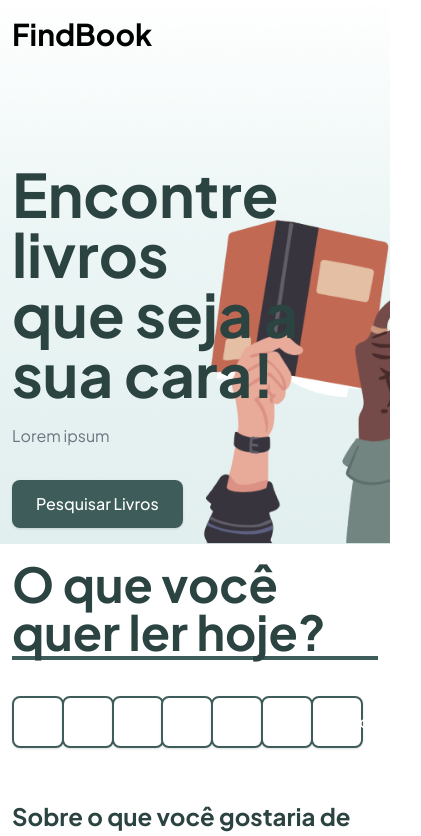
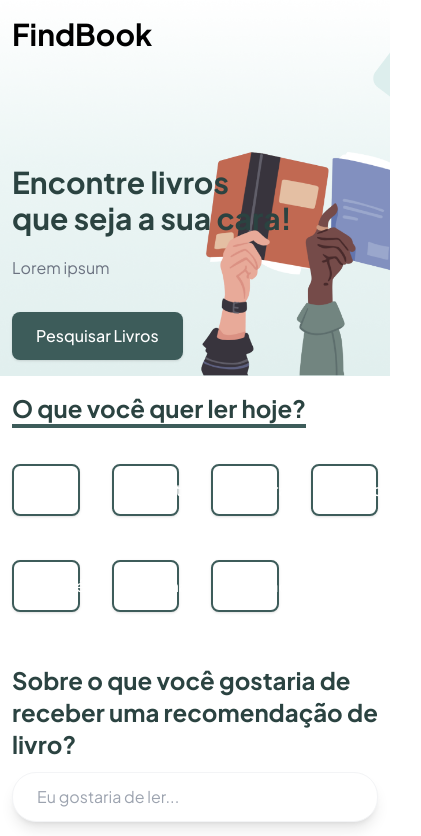
Before and after one commit to humbertoromanojr/hero-code, a React (Vite) app in the folder frontend/: page / in a window 390 px wide. Shown: the top 836 px of the page, 421 px wide, since content can reach past the window. Built offline with nearby package versions, Linux system fonts and the light colour scheme.

Commit message:
Settings responsive

```diff
--- a/frontend/src/components/Header/Header.tsx
+++ b/frontend/src/components/Header/Header.tsx
@@ -12,7 +12,7 @@ export default function Header() {
       <Container>
         <HeaderTitle />
         <div className="mt-28">
-          <p className="text-6xl font-bold text-evergreen">
+          <p className="md:text-6xl text-3xl font-bold text-evergreen">
             Encontre livros <br /> que seja a sua cara!
           </p>
           <p className="my-5 text-gray-500">Lorem ipsum</p>
--- a/frontend/src/components/Title/Title.tsx
+++ b/frontend/src/components/Title/Title.tsx
@@ -4,7 +4,7 @@ type Props = {
 
 export default function Title({ title }: Props) {
   return (
-    <div className="text-5xl border-b-4 border-b-evergreen-light text-evergreen w-fit font-bold">
+    <div className="md:text-5xl text-2xl border-b-4 border-b-evergreen-light text-evergreen w-fit font-bold">
       {title}
     </div>
   );
--- a/frontend/src/pages/Home/index.tsx
+++ b/frontend/src/pages/Home/index.tsx
@@ -4,6 +4,7 @@ import Header from "../../components/Header/Header";
 import Container from "../../components/Container/Container";
 import Title from "../../components/Title/Title";
 import Button from "../../components/Button/Button";
+import Card from "../../components/Card/Card";
 
 const genderBooks = [
   "Ação",
@@ -32,12 +33,12 @@ export default function Home() {
   );
 
   return (
-    <>
+    <div className="mb-5">
       <Header />
       <Container>
         <Title title="O que você quer ler hoje?" />
 
-        <div className="gap-8 grid grid-cols-8 my-6">
+        <div className="gap-8 grid md:grid-cols-8 grid-cols-4 my-6">
           {genderBooks.map((book) => (
             <Button
               title={book}
@@ -60,7 +61,9 @@ export default function Home() {
         </div>
 
         <Title title="Livros recomendados" />
+
+        <Card />
       </Container>
-    </>
+    </div>
   );
 }
```
